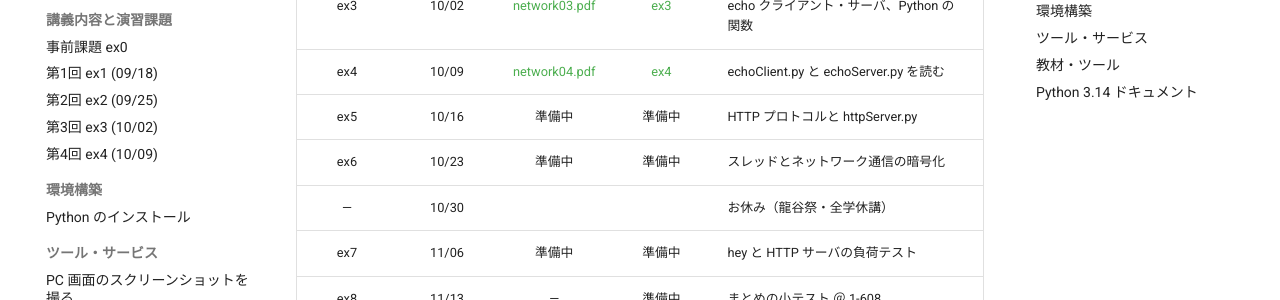
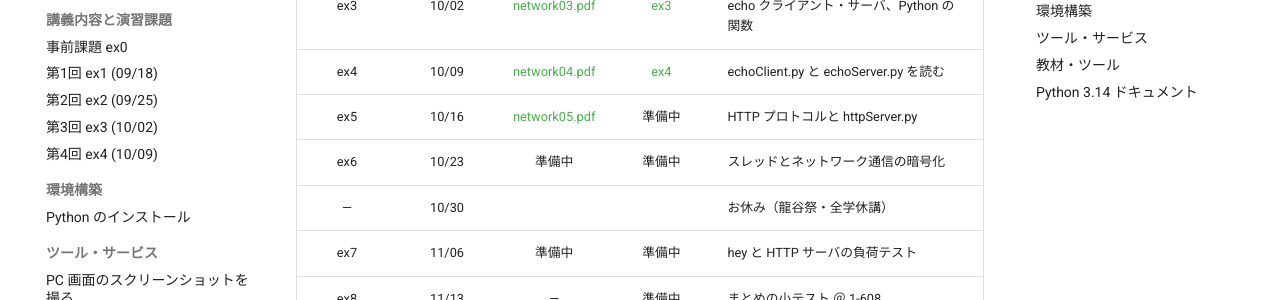
Before and after one commit to sanoakr/rumath-network, an MkDocs documentation site: the page built from docs/index.md, in a window 1280 px wide and 900 px high, scrolled down 684 px. Shown: the part 151-451 px from the top of the window. Built offline with MkDocs 1.6.1 and Material for MkDocs 9.7.7, drawn with Linux system fonts in a browser that asks for light colours; comment, search, counter and statistics services are not loaded.

Commit message:
docs: sync published content

```diff
--- a/docs/index.md
+++ b/docs/index.md
@@ -23,7 +23,7 @@
 | ex2 | 09/25 | [network02.pdf](slides/network02.pdf) | [ex2](ex2.md) | 計算機ネットワークの基礎、Python のデータ型 |
 | ex3 | 10/02 | [network03.pdf](slides/network03.pdf) | [ex3](ex3.md) | echo クライアント・サーバ、Python の関数 |
 | ex4 | 10/09 | [network04.pdf](slides/network04.pdf) | [ex4](ex4.md) | echoClient.py と echoServer.py を読む |
-| ex5 | 10/16 | 準備中 | 準備中 | HTTP プロトコルと httpServer.py |
+| ex5 | 10/16 | [network05.pdf](slides/network05.pdf) | 準備中 | HTTP プロトコルと httpServer.py |
 | ex6 | 10/23 | 準備中 | 準備中 | スレッドとネットワーク通信の暗号化 |
 | — | 10/30 |  |  | お休み（龍谷祭・全学休講） |
 | ex7 | 11/06 | 準備中 | 準備中 | hey と HTTP サーバの負荷テスト |
```
Also changed, not shown: 1 other file.
